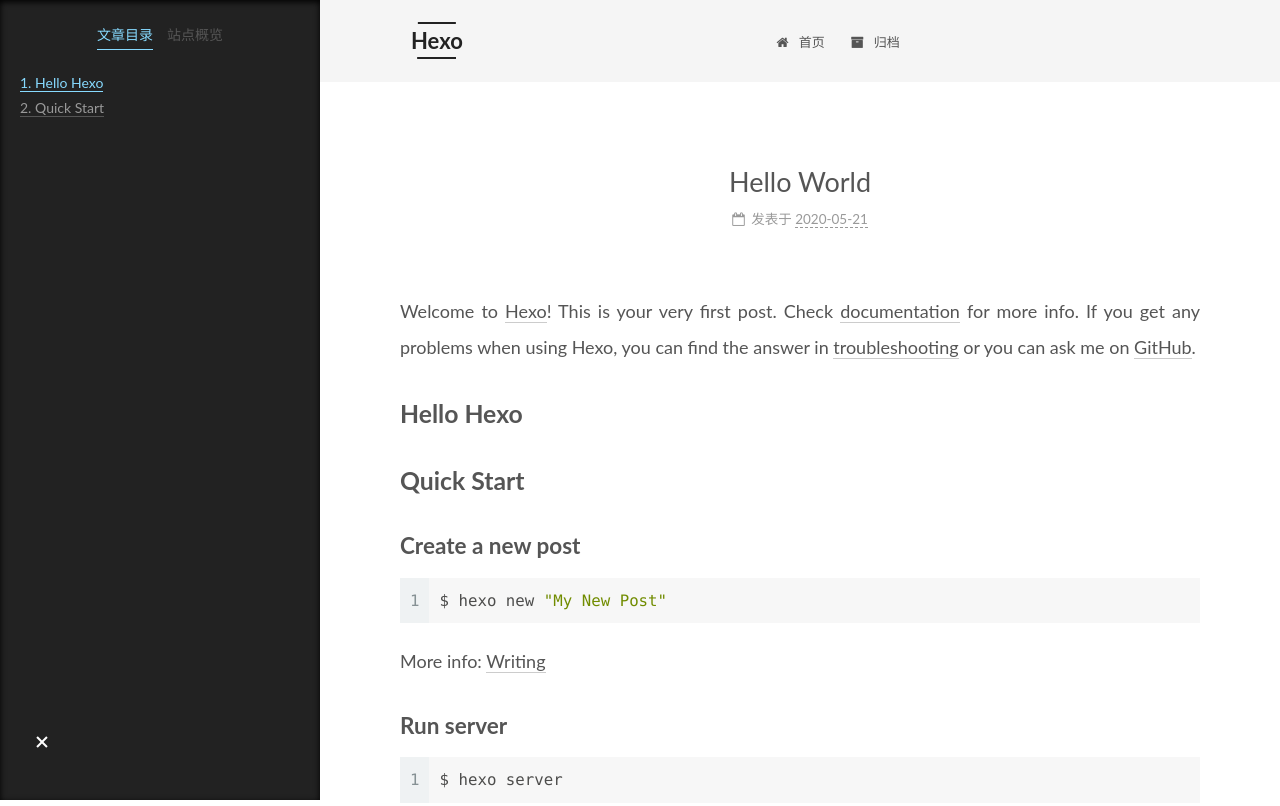
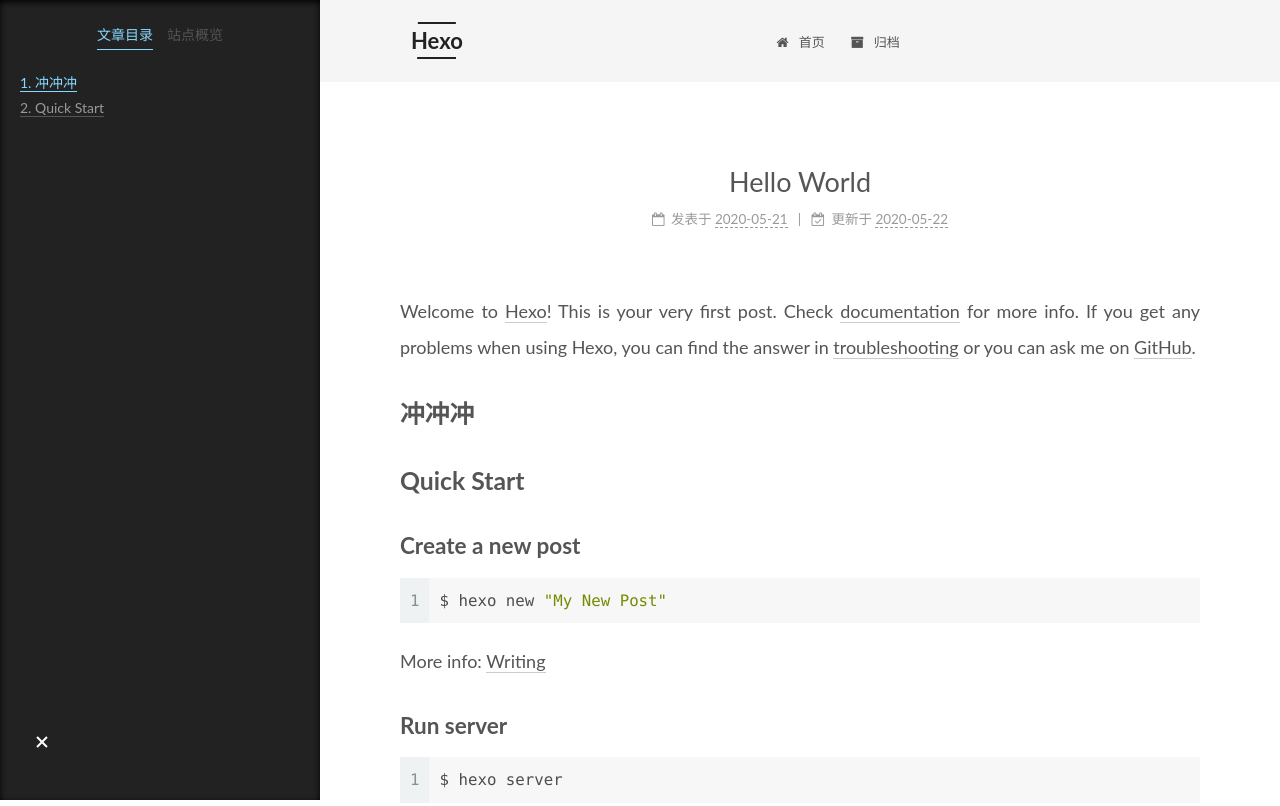
Before and after one commit to 2996307927/2996307927.github.io, a plain HTML site: page 2020/05/21/hello-world/index.html in a window 1280 px wide. Shown: the top 806 px of the page. Drawn offline with Linux system fonts and the light colour scheme.

Commit message:
Site updated: 2020-05-22 00:10:33

```diff
--- a/2020/05/21/hello-world/index.html
+++ b/2020/05/21/hello-world/index.html
@@ -20,15 +20,15 @@
     var CONFIG = {"hostname":"2996307927.github.io","root":"/","scheme":"Mist","version":"7.8.0","exturl":false,"sidebar":{"position":"left","display":"post","padding":18,"offset":12,"onmobile":false},"copycode":{"enable":false,"show_result":false,"style":null},"back2top":{"enable":true,"sidebar":false,"scrollpercent":false},"bookmark":{"enable":false,"color":"#222","save":"auto"},"fancybox":false,"mediumzoom":false,"lazyload":false,"pangu":false,"comments":{"style":"tabs","active":null,"storage":true,"lazyload":false,"nav":null},"algolia":{"hits":{"per_page":10},"labels":{"input_placeholder":"Search for Posts","hits_empty":"We didn't find any results for the search: ${query}","hits_stats":"${hits} results found in ${time} ms"}},"localsearch":{"enable":false,"trigger":"auto","top_n_per_article":1,"unescape":false,"preload":false},"motion":{"enable":true,"async":false,"transition":{"post_block":"fadeIn","post_header":"slideDownIn","post_body":"slideDownIn","coll_header":"slideLeftIn","sidebar":"slideUpIn"}}};
   </script>
 
-  <meta name="description" content="Welcome to Hexo! This is your very first post. Check documentation for more info. If you get any problems when using Hexo, you can find the answer in troubleshooting or you can ask me on GitHub. Hello">
+  <meta name="description" content="Welcome to Hexo! This is your very first post. Check documentation for more info. If you get any problems when using Hexo, you can find the answer in troubleshooting or you can ask me on GitHub. 冲冲冲Qu">
 <meta property="og:type" content="article">
 <meta property="og:title" content="Hello World">
 <meta property="og:url" content="https://2996307927.github.io/2020/05/21/hello-world/index.html">
 <meta property="og:site_name" content="Hexo">
-<meta property="og:description" content="Welcome to Hexo! This is your very first post. Check documentation for more info. If you get any problems when using Hexo, you can find the answer in troubleshooting or you can ask me on GitHub. Hello">
+<meta property="og:description" content="Welcome to Hexo! This is your very first post. Check documentation for more info. If you get any problems when using Hexo, you can find the answer in troubleshooting or you can ask me on GitHub. 冲冲冲Qu">
 <meta property="og:locale" content="zh_CN">
 <meta property="article:published_time" content="2020-05-21T09:12:25.860Z">
-<meta property="article:modified_time" content="2020-05-21T10:34:48.438Z">
+<meta property="article:modified_time" content="2020-05-21T16:09:45.995Z">
 <meta property="article:author" content="Rain">
 <meta name="twitter:card" content="summary">
 
@@ -173,9 +173,15 @@
               </span>
               <span class="post-meta-item-text">发表于</span>
 
-
-              <time title="创建时间：2020-05-21 17:12:25 / 修改时间：18:34:48" itemprop="dateCreated datePublished" datetime="2020-05-21T17:12:25+08:00">2020-05-21</time>
+              <time title="创建时间：2020-05-21 17:12:25" itemprop="dateCreated datePublished" datetime="2020-05-21T17:12:25+08:00">2020-05-21</time>
             </span>
+              <span class="post-meta-item">
+                <span class="post-meta-item-icon">
+                  <i class="fa fa-calendar-check-o"></i>
+                </span>
+                <span class="post-meta-item-text">更新于</span>
+                <time title="修改时间：2020-05-22 00:09:45" itemprop="dateModified" datetime="2020-05-22T00:09:45+08:00">2020-05-22</time>
+              </span>
 
 
 
@@ -189,7 +195,7 @@
 
 
         <p>Welcome to <a href="https://hexo.io/" target="_blank" rel="noopener">Hexo</a>! This is your very first post. Check <a href="https://hexo.io/docs/" target="_blank" rel="noopener">documentation</a> for more info. If you get any problems when using Hexo, you can find the answer in <a href="https://hexo.io/docs/troubleshooting.html" target="_blank" rel="noopener">troubleshooting</a> or you can ask me on <a href="https://github.com/hexojs/hexo/issues" target="_blank" rel="noopener">GitHub</a>.</p>
-<h2 id="Hello-Hexo"><a href="#Hello-Hexo" class="headerlink" title="Hello Hexo"></a>Hello Hexo</h2><h2 id="Quick-Start"><a href="#Quick-Start" class="headerlink" title="Quick Start"></a>Quick Start</h2><h3 id="Create-a-new-post"><a href="#Create-a-new-post" class="headerlink" title="Create a new post"></a>Create a new post</h3><figure class="highlight bash"><table><tr><td class="gutter"><pre><span class="line">1</span><br></pre></td><td class="code"><pre><span class="line">$ hexo new <span class="string">"My New Post"</span></span><br></pre></td></tr></table></figure>
+<h2 id="冲冲冲"><a href="#冲冲冲" class="headerlink" title="冲冲冲"></a>冲冲冲</h2><h2 id="Quick-Start"><a href="#Quick-Start" class="headerlink" title="Quick Start"></a>Quick Start</h2><h3 id="Create-a-new-post"><a href="#Create-a-new-post" class="headerlink" title="Create a new post"></a>Create a new post</h3><figure class="highlight bash"><table><tr><td class="gutter"><pre><span class="line">1</span><br></pre></td><td class="code"><pre><span class="line">$ hexo new <span class="string">"My New Post"</span></span><br></pre></td></tr></table></figure>
 
 <p>More info: <a href="https://hexo.io/docs/writing.html" target="_blank" rel="noopener">Writing</a></p>
 <h3 id="Run-server"><a href="#Run-server" class="headerlink" title="Run server"></a>Run server</h3><figure class="highlight bash"><table><tr><td class="gutter"><pre><span class="line">1</span><br></pre></td><td class="code"><pre><span class="line">$ hexo server</span><br></pre></td></tr></table></figure>
@@ -271,7 +277,7 @@
 
       <!--noindex-->
       <div class="post-toc-wrap sidebar-panel">
-          <div class="post-toc motion-element"><ol class="nav"><li class="nav-item nav-level-2"><a class="nav-link" href="#Hello-Hexo"><span class="nav-number">1.</span> <span class="nav-text">Hello Hexo</span></a></li><li class="nav-item nav-level-2"><a class="nav-link" href="#Quick-Start"><span class="nav-number">2.</span> <span class="nav-text">Quick Start</span></a><ol class="nav-child"><li class="nav-item nav-level-3"><a class="nav-link" href="#Create-a-new-post"><span class="nav-number">2.1.</span> <span class="nav-text">Create a new post</span></a></li><li class="nav-item nav-level-3"><a class="nav-link" href="#Run-server"><span class="nav-number">2.2.</span> <span class="nav-text">Run server</span></a></li><li class="nav-item nav-level-3"><a class="nav-link" href="#Generate-static-files"><span class="nav-number">2.3.</span> <span class="nav-text">Generate static files</span></a></li><li class="nav-item nav-level-3"><a class="nav-link" href="#Deploy-to-remote-sites"><span class="nav-number">2.4.</span> <span class="nav-text">Deploy to remote sites</span></a></li></ol></li></ol></div>
+          <div class="post-toc motion-element"><ol class="nav"><li class="nav-item nav-level-2"><a class="nav-link" href="#冲冲冲"><span class="nav-number">1.</span> <span class="nav-text">冲冲冲</span></a></li><li class="nav-item nav-level-2"><a class="nav-link" href="#Quick-Start"><span class="nav-number">2.</span> <span class="nav-text">Quick Start</span></a><ol class="nav-child"><li class="nav-item nav-level-3"><a class="nav-link" href="#Create-a-new-post"><span class="nav-number">2.1.</span> <span class="nav-text">Create a new post</span></a></li><li class="nav-item nav-level-3"><a class="nav-link" href="#Run-server"><span class="nav-number">2.2.</span> <span class="nav-text">Run server</span></a></li><li class="nav-item nav-level-3"><a class="nav-link" href="#Generate-static-files"><span class="nav-number">2.3.</span> <span class="nav-text">Generate static files</span></a></li><li class="nav-item nav-level-3"><a class="nav-link" href="#Deploy-to-remote-sites"><span class="nav-number">2.4.</span> <span class="nav-text">Deploy to remote sites</span></a></li></ol></li></ol></div>
       </div>
       <!--/noindex-->
 
```
Also changed, not shown: index.html (+9 -3 lines).
